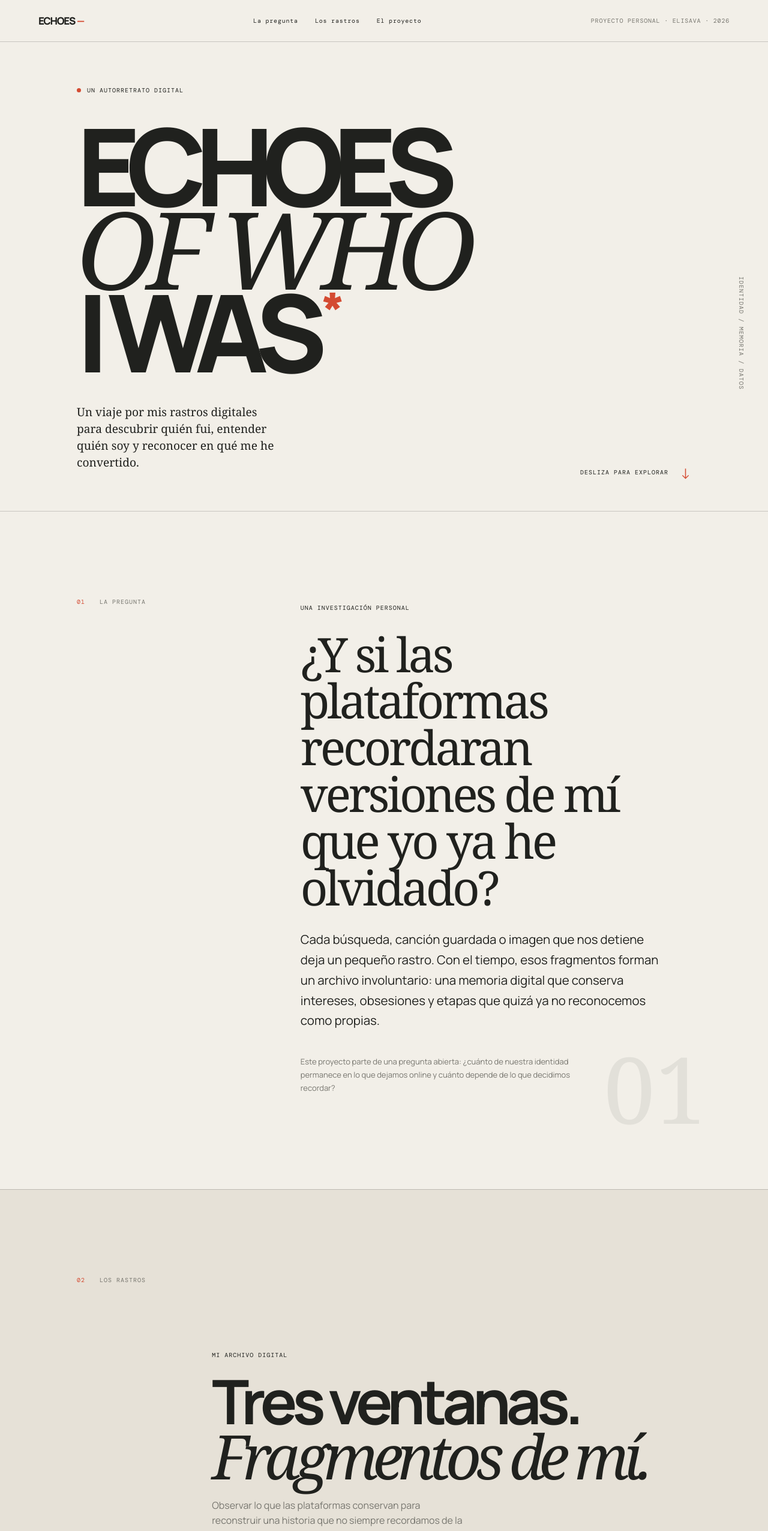
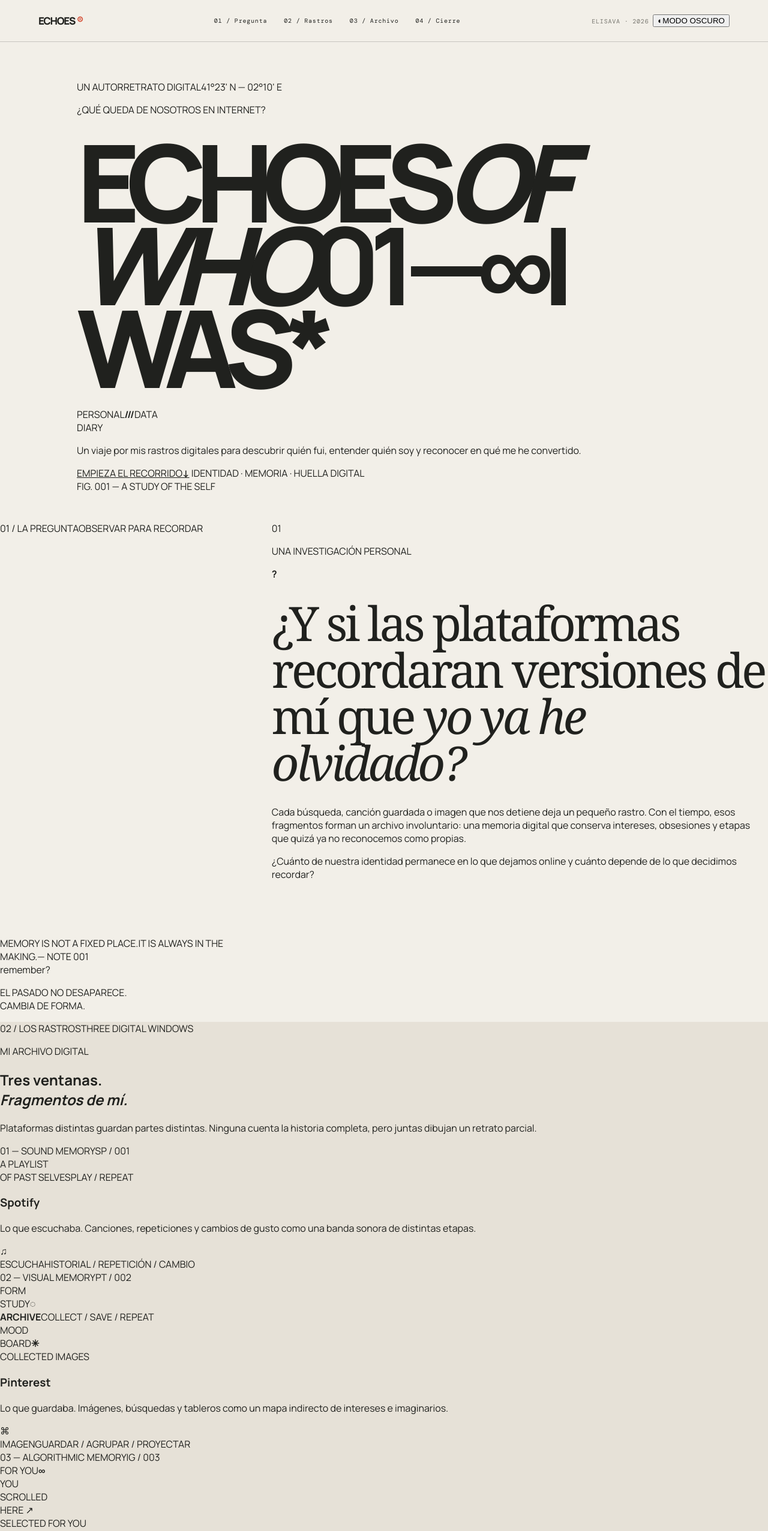
Before and after one commit to anazzzhang/Proyecto-Personal-WEB-ELISAVA, a plain HTML site: page index.html in a window 1280 px wide. Shown: the top 2553 px of the page at 60% size. Drawn offline with nearby package versions, Linux system fonts and the light colour scheme; a web font is replaced by a local one.

Commit message:
feat: redesign website as interactive editorial experience

```diff
--- a/index.html
+++ b/index.html
@@ -1,84 +1,157 @@
 <!doctype html>
-<html lang="es">
+<html lang="es" data-theme="light">
 <head>
   <meta charset="utf-8">
   <meta name="viewport" content="width=device-width, initial-scale=1">
-  <meta name="description" content="ECHOES OF WHO I WAS: un autorretrato digital a través de la memoria y los rastros que dejamos en las plataformas.">
-  <meta name="theme-color" content="#f2efe8">
+  <meta name="description" content="ECHOES OF WHO I WAS: un autorretrato digital sobre identidad, memoria y rastros digitales.">
+  <meta name="theme-color" content="#f4f4f1">
   <title>ECHOES OF WHO I WAS — A digital self-portrait</title>
+  <link rel="preconnect" href="https://fonts.googleapis.com">
+  <link rel="preconnect" href="https://fonts.gstatic.com" crossorigin>
+  <link href="https://fonts.googleapis.com/css2?family=DM+Mono:wght@400;500&family=Manrope:wght@400;500;600;700;800&family=Playfair+Display:ital,wght@1,500&display=swap" rel="stylesheet">
   <link rel="stylesheet" href="./style.css">
   <script src="./script.js" defer></script>
 </head>
 <body>
   <a class="skip-link" href="#main">Saltar al contenido</a>
-  <div class="reading-progress" aria-hidden="true"><span id="progress"></span></div>
+  <div class="progress-track" aria-hidden="true"><span id="progress"></span></div>
+
   <header class="site-header">
-    <a class="wordmark" href="#top" aria-label="ECHOES OF WHO I WAS, inicio">ECHOES<span>—</span></a>
+    <a class="wordmark" href="#top" aria-label="Echoes of who I was, inicio">ECHOES<span>®</span></a>
     <nav aria-label="Navegación principal">
-      <a href="#question">La pregunta</a>
-      <a href="#traces">Los rastros</a>
-      <a href="#about">El proyecto</a>
+      <a href="#question">01 / Pregunta</a>
+      <a href="#traces">02 / Rastros</a>
+      <a href="#archive">03 / Archivo</a>
+      <a href="#ending">04 / Cierre</a>
     </nav>
-    <span class="edition">PROYECTO PERSONAL · ELISAVA · 2026</span>
+    <div class="header-tools">
+      <span class="edition">ELISAVA · 2026</span>
+      <button class="theme-toggle" id="theme-toggle" type="button" aria-label="Activar modo oscuro" aria-pressed="false">
+        <span class="theme-icon" aria-hidden="true">◐</span><span class="theme-label">MODO OSCURO</span>
+      </button>
+    </div>
   </header>
 
   <main id="main">
-    <section class="hero" id="top" aria-labelledby="hero-title">
-      <p class="eyebrow"><span class="dot"></span> UN AUTORRETRATO DIGITAL</p>
-      <h1 id="hero-title">ECHOES<br><em>OF WHO</em><br>I WAS<span class="asterisk">*</span></h1>
-      <div class="hero-bottom">
-        <p class="hero-note">Un viaje por mis rastros digitales para descubrir quién fui, entender quién soy y reconocer en qué me he convertido.</p>
-        <a class="scroll-cue" href="#question"><span>DESLIZA PARA EXPLORAR</span><span aria-hidden="true">↓</span></a>
+    <section class="hero" id="top">
+      <div class="hero-meta"><span>UN AUTORRETRATO DIGITAL</span><span>41°23' N — 02°10' E</span></div>
+      <div class="hero-title-wrap">
+        <p class="hero-kicker">¿QUÉ QUEDA DE NOSOTROS EN INTERNET?</p>
+        <h1 class="hero-title"><span>ECHOES</span><span class="title-middle"><i>OF WHO</i><b>01—∞</b></span><span>I WAS<span class="title-star">*</span></span></h1>
+        <div class="hero-stamp" aria-hidden="true"><span>PERSONAL</span><strong>///</strong><span>DATA<br>DIARY</span></div>
       </div>
-      <span class="side-note">IDENTIDAD / MEMORIA / DATOS</span>
+      <div class="hero-foot">
+        <p>Un viaje por mis rastros digitales para descubrir quién fui, entender quién soy y reconocer en qué me he convertido.</p>
+        <a class="scroll-link" href="#question"><span>EMPIEZA EL RECORRIDO</span><b>↓</b></a>
+        <span class="vertical-note">IDENTIDAD · MEMORIA · HUELLA DIGITAL</span>
+      </div>
+      <div class="hero-index">FIG. 001 <span>—</span> A STUDY OF THE SELF</div>
     </section>
 
-    <section class="chapter question" id="question" aria-labelledby="question-title">
-      <div class="section-index"><span>01</span><span>LA PREGUNTA</span></div>
-      <div class="question-content">
-        <p class="eyebrow">UNA INVESTIGACIÓN PERSONAL</p>
-        <h2 id="question-title">¿Y si las plataformas recordaran versiones de mí que yo ya he olvidado?</h2>
-        <p class="intro-copy">Cada búsqueda, canción guardada o imagen que nos detiene deja un pequeño rastro. Con el tiempo, esos fragmentos forman un archivo involuntario: una memoria digital que conserva intereses, obsesiones y etapas que quizá ya no reconocemos como propias.</p>
-        <p class="small-copy">Este proyecto parte de una pregunta abierta: ¿cuánto de nuestra identidad permanece en lo que dejamos online y cuánto depende de lo que decidimos recordar?</p>
+    <section class="question section-pad" id="question">
+      <div class="section-top"><span>01 / LA PREGUNTA</span><span>OBSERVAR PARA RECORDAR</span></div>
+      <div class="question-grid">
+        <div class="question-side reveal">
+          <span class="big-index">01</span>
+          <p class="micro-label">UNA INVESTIGACIÓN PERSONAL</p>
+          <div class="orbit-mark" aria-hidden="true"><span></span><span></span><span></span><b>?</b></div>
+        </div>
+        <div class="question-main reveal">
+          <h2>¿Y si las plataformas recordaran versiones de mí que <em>yo ya he olvidado?</em></h2>
+          <div class="question-copy">
+            <p>Cada búsqueda, canción guardada o imagen que nos detiene deja un pequeño rastro. Con el tiempo, esos fragmentos forman un archivo involuntario: una memoria digital que conserva intereses, obsesiones y etapas que quizá ya no reconocemos como propias.</p>
+            <p class="muted-copy">¿Cuánto de nuestra identidad permanece en lo que dejamos online y cuánto depende de lo que decidimos recordar?</p>
+          </div>
+        </div>
       </div>
-      <span class="chapter-mark" aria-hidden="true">01</span>
+      <div class="quote-strip"><span>MEMORY IS NOT A FIXED PLACE.</span><span>IT IS ALWAYS IN THE MAKING.</span><span>— NOTE 001</span></div>
     </section>
 
-    <section class="chapter traces" id="traces" aria-labelledby="traces-title">
-      <div class="section-index"><span>02</span><span>LOS RASTROS</span></div>
-      <div class="traces-heading">
-        <p class="eyebrow">MI ARCHIVO DIGITAL</p>
-        <h2 id="traces-title">Tres ventanas.<br><em>Fragmentos de mí.</em></h2>
-        <p>Observar lo que las plataformas conservan para reconstruir una historia que no siempre recordamos de la misma manera.</p>
+    <section class="interlude" aria-label="Fragmento tipográfico">
+      <div class="interlude-word" aria-hidden="true">remember<span>?</span></div>
+      <p>EL PASADO NO DESAPARECE.<br>CAMBIA DE FORMA.</p>
+      <div class="interlude-noise" aria-hidden="true"></div>
+    </section>
+
+    <section class="traces section-pad" id="traces">
+      <div class="section-top"><span>02 / LOS RASTROS</span><span>THREE DIGITAL WINDOWS</span></div>
+      <div class="traces-intro reveal">
+        <p class="micro-label">MI ARCHIVO DIGITAL</p>
+        <h2>Tres ventanas.<br><em>Fragmentos de mí.</em></h2>
+        <p>Plataformas distintas guardan partes distintas. Ninguna cuenta la historia completa, pero juntas dibujan un retrato parcial.</p>
       </div>
-      <div class="trace-list">
-        <article class="trace-item">
-          <span class="trace-number">01</span>
-          <div><h3>Spotify</h3><p>Lo que escuchaba. Canciones, repeticiones y cambios de gusto como una banda sonora de distintas etapas.</p></div>
-          <span class="trace-tag">ESCUCHA</span>
+
+      <div class="platforms">
+        <article class="platform platform-spotify reveal">
+          <div class="platform-head"><span>01 — SOUND MEMORY</span><span>SP / 001</span></div>
+          <div class="platform-art sound-art" aria-label="Composición abstracta de ondas sonoras">
+            <div class="sound-disc"></div><div class="sound-bars" aria-hidden="true"></div><span class="art-caption">A PLAYLIST<br>OF PAST SELVES</span><span class="art-corner">PLAY / REPEAT</span>
+          </div>
+          <div class="platform-info"><div><h3>Spotify</h3><p>Lo que escuchaba. Canciones, repeticiones y cambios de gusto como una banda sonora de distintas etapas.</p></div><span class="platform-symbol">♫</span></div>
+          <div class="platform-foot"><span>ESCUCHA</span><span>HISTORIAL / REPETICIÓN / CAMBIO</span></div>
         </article>
-        <article class="trace-item">
-          <span class="trace-number">02</span>
-          <div><h3>Pinterest</h3><p>Lo que guardaba. Imágenes, búsquedas y tableros como un mapa indirecto de intereses e imaginarios.</p></div>
-          <span class="trace-tag">IMAGEN</span>
+
+        <article class="platform platform-pinterest reveal">
+          <div class="platform-head"><span>02 — VISUAL MEMORY</span><span>PT / 002</span></div>
+          <div class="platform-art pin-art" aria-label="Collage abstracto de referencias visuales">
+            <div class="pin-card pin-one"><span>FORM<br>STUDY</span><b>◌</b></div>
+            <div class="pin-card pin-two"><b>ARCHIVE</b><span>COLLECT / SAVE / REPEAT</span></div>
+            <div class="pin-card pin-three"><span>MOOD<br>BOARD</span><b>✳</b></div>
+            <span class="art-corner">COLLECTED IMAGES</span>
+          </div>
+          <div class="platform-info"><div><h3>Pinterest</h3><p>Lo que guardaba. Imágenes, búsquedas y tableros como un mapa indirecto de intereses e imaginarios.</p></div><span class="platform-symbol">⌘</span></div>
+          <div class="platform-foot"><span>IMAGEN</span><span>GUARDAR / AGRUPAR / PROYECTAR</span></div>
         </article>
-        <article class="trace-item">
-          <span class="trace-number">03</span>
-          <div><h3>Instagram</h3><p>Lo que aparecía. Un flujo seleccionado por algoritmos que también influye en aquello que vemos y deseamos.</p></div>
-          <span class="trace-tag">ALGORITMO</span>
+
+        <article class="platform platform-instagram reveal">
+          <div class="platform-head"><span>03 — ALGORITHMIC MEMORY</span><span>IG / 003</span></div>
+          <div class="platform-art insta-art" aria-label="Composición abstracta de un feed algorítmico">
+            <div class="feed-window"><div class="feed-top"><i></i><i></i><i></i></div><div class="feed-image"><span>FOR YOU</span><b>∞</b></div><div class="feed-lines"><i></i><i></i><i></i></div></div>
+            <div class="feed-cursor">YOU<br>SCROLLED<br>HERE ↗</div>
+            <span class="art-corner">SELECTED FOR YOU</span>
+          </div>
+          <div class="platform-info"><div><h3>Instagram</h3><p>Lo que aparecía. Un flujo seleccionado por algoritmos que también influye en aquello que vemos y deseamos.</p></div><span class="platform-symbol">◎</span></div>
+          <div class="platform-foot"><span>ALGORITMO</span><span>VER / DESCUBRIR / INFLUIR</span></div>
         </article>
       </div>
-      <p class="data-note"><span>*</span> Los datos personales concretos y las capturas se incorporarán después de comprobar su origen, contexto y privacidad.</p>
+      <p class="privacy-note"><span>*</span> Los datos personales concretos y las capturas se incorporarán después de comprobar su origen, contexto y privacidad.</p>
     </section>
 
-    <section class="closing" id="about" aria-labelledby="about-title">
-      <p class="eyebrow">SOBRE ESTE PROYECTO</p>
-      <h2 id="about-title">No somos un archivo<br>cerrado<span>.</span></h2>
-      <p>Una exploración visual sobre identidad, memoria y huella digital. La web se construye por iteraciones: cada scroll se investiga, se diseña, se prueba y se revisa.</p>
-      <div class="status-line"><span class="status-dot"></span> PROTOTIPO EN DESARROLLO <span>·</span> VERSIÓN 0.1</div>
-      <a class="back-top" href="#top">VOLVER AL INICIO ↑</a>
+    <section class="archive section-pad" id="archive">
+      <div class="section-top"><span>03 / ARCHIVO INCOMPLETO</span><span>FRAGMENTS, NOT FACTS</span></div>
+      <div class="archive-heading reveal"><p class="micro-label">A PERSONAL DATA DIARY</p><h2>No todo lo que<br>queda <em>nos define.</em></h2><p>Un archivo digital no es una biografía exacta. Es una colección de señales: algunas dicen mucho, otras se quedan en silencio.</p></div>
+      <div class="fragment-grid">
+        <button class="fragment-card fragment-a" type="button" aria-expanded="false">
+          <span class="fragment-top">FRAGMENT 001 <b>+</b></span><strong>LO QUE<br>ESCUCHO</strong><span class="fragment-graphic wave-mini" aria-hidden="true"></span><span class="fragment-reveal">Una canción puede devolvernos a un momento que creíamos olvidado.</span>
+        </button>
+        <button class="fragment-card fragment-b" type="button" aria-expanded="false">
+          <span class="fragment-top">FRAGMENT 002 <b>+</b></span><strong>LO QUE<br>GUARDO</strong><span class="fragment-graphic grid-mini" aria-hidden="true"></span><span class="fragment-reveal">Guardar una imagen también puede ser guardar una posibilidad de quién queríamos ser.</span>
+        </button>
+        <button class="fragment-card fragment-c" type="button" aria-expanded="false">
+          <span class="fragment-top">FRAGMENT 003 <b>+</b></span><strong>LO QUE<br>ME MUESTRAN</strong><span class="fragment-graphic loop-mini" aria-hidden="true">∞</span><span class="fragment-reveal">El algoritmo selecciona fragmentos, pero no conoce toda la historia que hay detrás.</span>
+        </button>
+      </div>
+      <p class="interaction-hint">↗ PULSA CADA FRAGMENTO PARA DESCUBRIR LO QUE ESCONDE</p>
+    </section>
+
+    <section class="reflection section-pad">
+      <div class="section-top"><span>04 / REFLEXIÓN</span><span>THE SELF IS IN PROGRESS</span></div>
+      <div class="reflection-layout">
+        <div class="reflection-number reveal">04<span>—</span></div>
+        <div class="reflection-content reveal"><p class="micro-label">UNA IDENTIDAD EN MOVIMIENTO</p><h2>Somos más que<br>nuestros <em>datos.</em></h2><p>Las plataformas conservan rastros, pero no pueden guardar todos los matices de una experiencia. Entre lo que recuerdan y lo que olvidamos existe un espacio: ahí aparece la posibilidad de reinterpretarnos.</p><div class="reflection-rule"><span>DATA ≠ IDENTITY</span><span>MEMORY ≠ HISTORY</span></div></div>
+      </div>
+    </section>
+
+    <section class="ending" id="ending">
+      <div class="ending-top"><span>END OF THIS CHAPTER</span><span>TO BE CONTINUED ↗</span></div>
+      <p class="micro-label">ECHOES OF WHO I WAS</p>
+      <h2>Not who<br>I <em>was.</em><br>Not yet who<br>I <em>will be.</em></h2>
+      <p class="ending-copy">No somos un archivo cerrado. Somos una historia que cambia cada vez que la recordamos.</p>
+      <a class="top-link" href="#top">VOLVER AL PRINCIPIO <span>↑</span></a>
+      <div class="ending-asterisk" aria-hidden="true">*</div>
     </section>
   </main>
-  <footer><span>ANA ZHANG</span><span>PROYECTO PERSONAL — ELISAVA</span><span>2026</span></footer>
+
+  <footer><span>ANA ZHANG</span><span>ECHOES OF WHO I WAS — A DIGITAL SELF-PORTRAIT</span><span>ELISAVA / 2026</span></footer>
 </body>
 </html>
```
